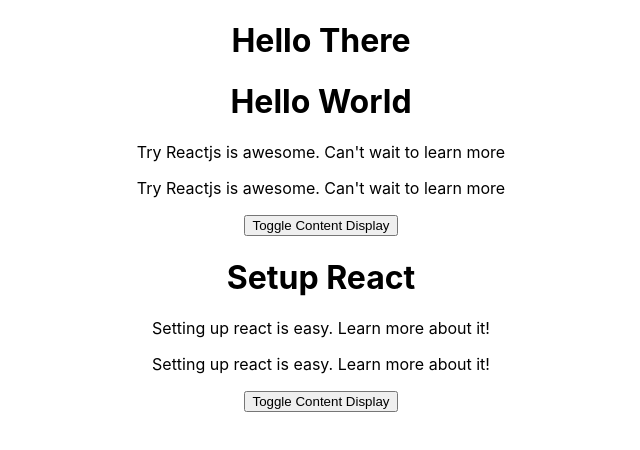
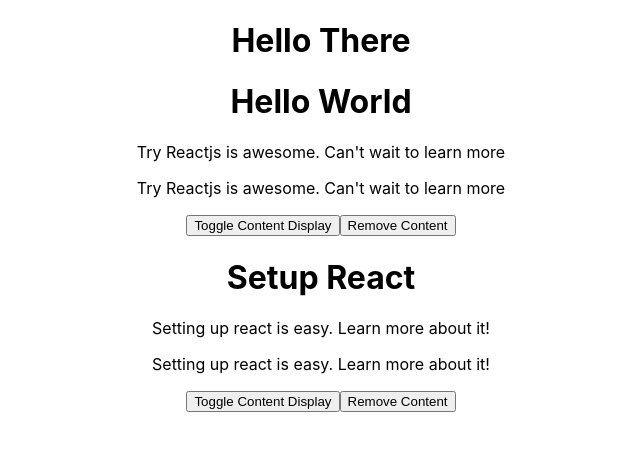
Before and after one commit to charmzshab/try-reactjs, a React (Create React App) app: page / in a window 1280 px wide. Shown: the top 450 px of the page, without its empty margins (319-959 px from the left). Built offline with nearby package versions, Linux system fonts and the light colour scheme.

Commit message:
Changing Prop to state to callback to state

```diff
--- a/src/posts/PostDetail.js
+++ b/src/posts/PostDetail.js
@@ -5,20 +5,23 @@
         super(props);
     this.titleWasClicked = this.titleWasClicked.bind(this);
     this.toggleContent = this.toggleContent.bind(this);
+    this.handleRemoveContentButton = this.handleRemoveContentButton.bind(this);
     this.state = {
         showContent:true,
         postItem:null
     }
 
     }
-
+    handleRemoveContentButton(event){
+        if(this.props.didHandleRemove){
+            this.props.didHandleRemove(this.props.post)
+        }
+    }
     titleWasClicked(event){
         // event.preventDefault();
         const {dataCallback} = this.props
-        const newPostItem = {
-            title:"This is my awesome new title",
-            content:this.props.post.content
-        }
+        let newPostItem = this.props.post
+        newPostItem['title']="This is my awesome new title"
         this.setState({
            postItem:newPostItem
         })
@@ -52,6 +55,8 @@
                 <p className={` {showContent === true ? 'd-block' : "d-none"} `}>{postItem.content}</p>
                 {showContent === true ? <p>{postItem.content}</p> : ""}
                 <button onClick={this.toggleContent}>Toggle Content Display</button>
+                <button onClick={this.handleRemoveContentButton}>Remove Content</button>
+
                 </div> : ''}
             </div>
 
--- a/src/posts/PostList.js
+++ b/src/posts/PostList.js
@@ -6,20 +6,48 @@
   constructor(props){
     super(props);
     this.handleDataCallback = this.handleDataCallback.bind(this);
+    this.handlePostRemove = this.handlePostRemove.bind(this);
+    this.state = {
+      postList: []
+    }
   }
   handleDataCallback(postItem){
     console.log(postItem);
     // alert(txtMsg);
+    let currentPostList = this.state.postList
+    currentPostList.push(postItem)
+    this.setState({
+      postItem:currentPostList
+    })
+  }
 
+  updateBackend(){
+    console.log('Updating....')
+    this.setState({
+      postItem:currentPostList
+    })
+  }
+  handlePostRemove(postItem){
+    let currentPostList = this.state.postList
+    currentPostList.pop(postItem)
+
+    this.updateBackend(currentPostList)
+  }
+  componentDidMount(){
+    this.setState({
+      postList:PostData
+    })
   }
   render () {
+    const {postList} = this.state
     return (
       <div >
         <h1>Hello There</h1>
-        {PostData.map((item, index) => {
+        {postList.map((item, index) => {
           return <PostDetail
            post={item}
            key={`post-list-key ${index}`}
+           didHandleRemove={this.handlePostRemove}
            dataCallback={this.handleDataCallback}
            />
         })}
```
Also changed, not shown: 1 other file (tests, documents, lock files or other folders).
